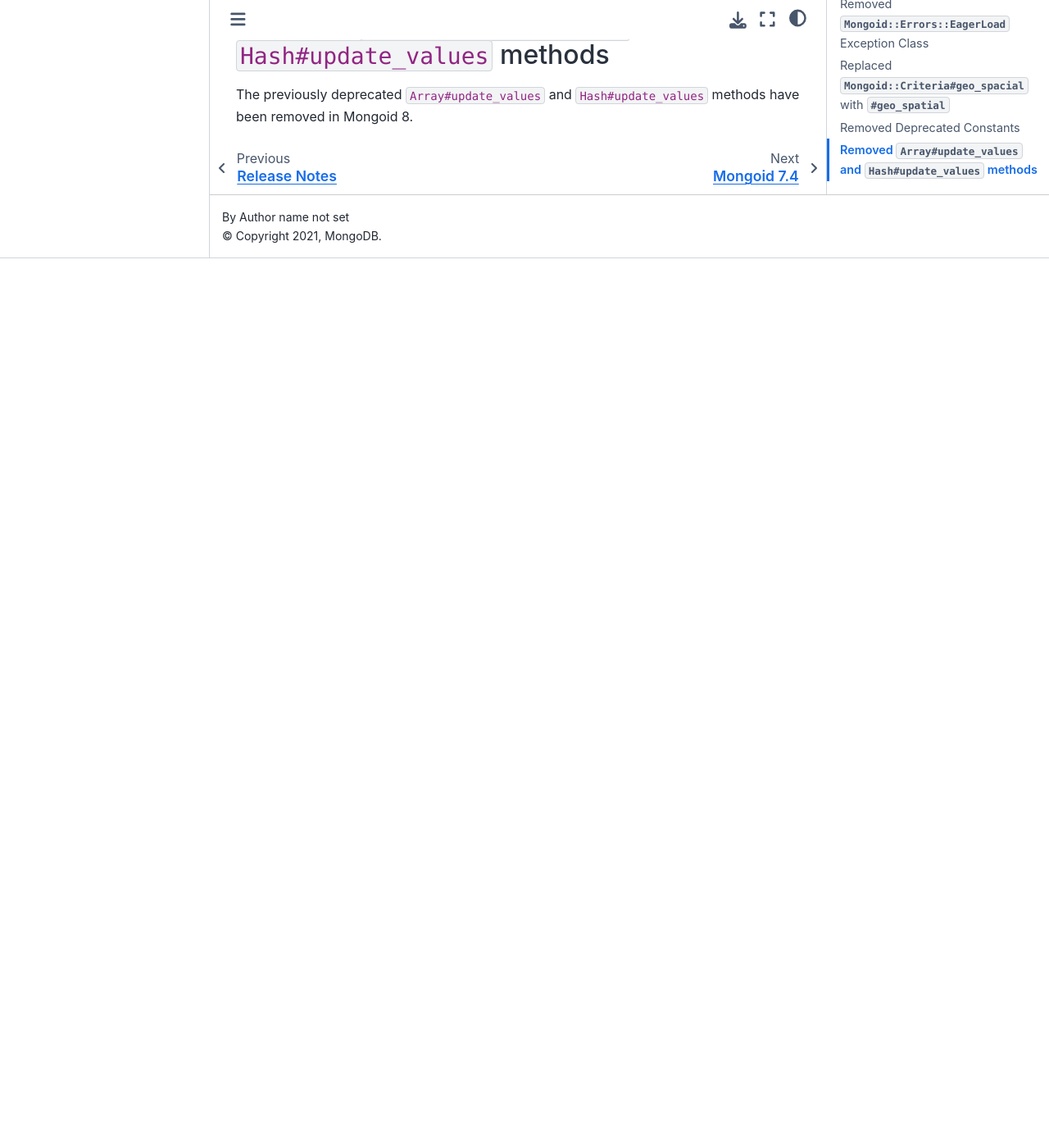
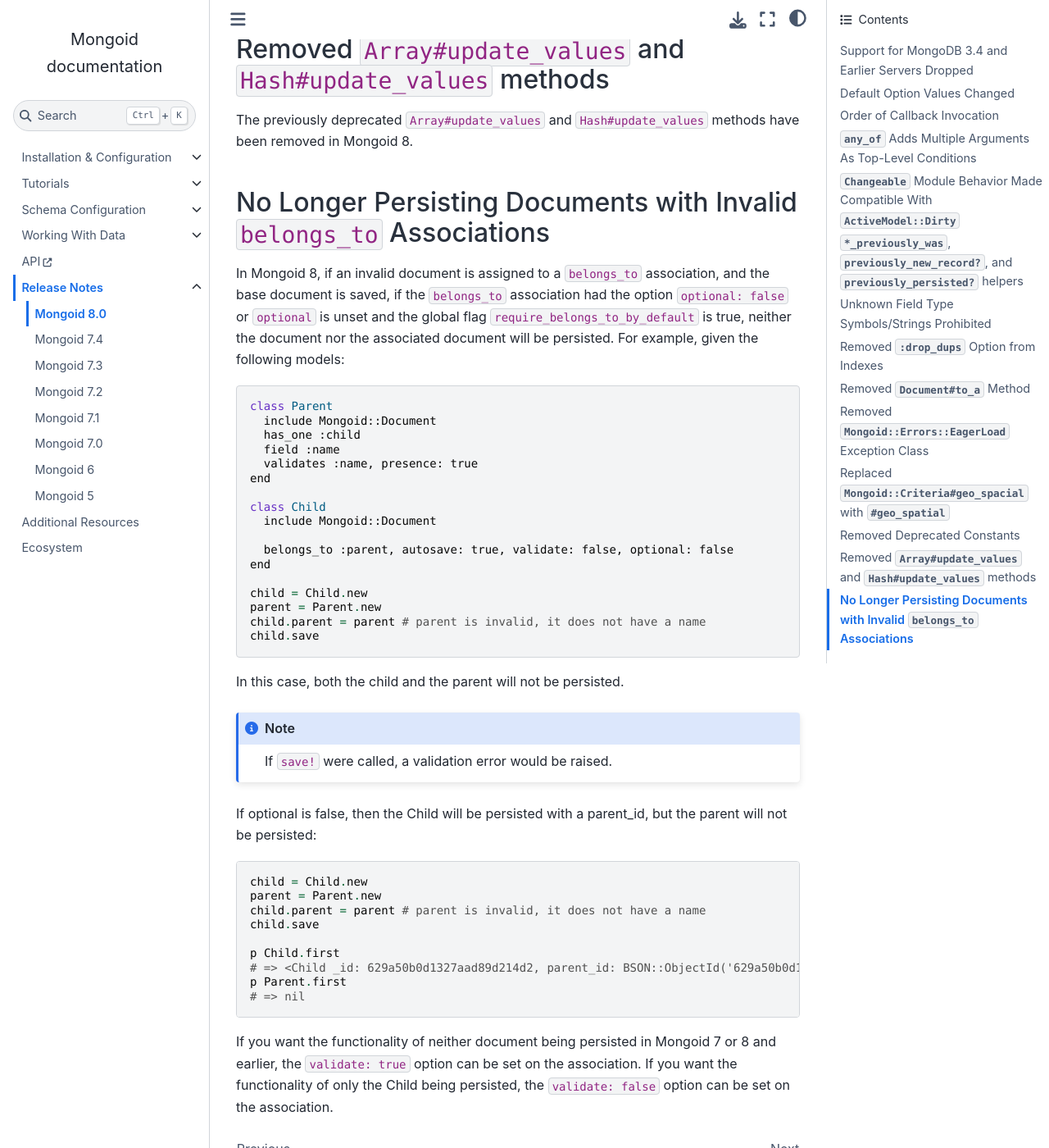
Before and after one commit to i80and/docs-mongoid, a Sphinx documentation site: the page built from docs/release-notes/mongoid-8.0.txt, in a window 1280 px wide and 1400 px high, scrolled down 7675 px. Shown: the whole window at 82% size. Built offline with Sphinx 7.4.7 and the Sphinx Book theme 1.1.4, drawn with Linux system fonts in a browser that asks for light colours; before the commit the page ends 7990 px from its top, so only the background shows below that; some of the changed text lies outside the part shown.

Commit message:
MONGOID-4160 Don't persist document if associated document is invalid with optional: false (#5303)
* MONGOID-4160 what happens if you use validations on autosave?

* Update lib/mongoid/association/referenced/auto_save.rb

* MONGOID-4160 attempt to reject invalid foreign keys

* MONGOID-4160 if it's not persisted

* MONGOID-4160 undo changes

* MONGOID-4160 don't persist document if associated document is invalid

* MONGOID-4160 release notes

* MONGOID-4160 update docs

```diff
--- a/docs/release-notes/mongoid-8.0.txt
+++ b/docs/release-notes/mongoid-8.0.txt
@@ -352,3 +352,59 @@ Removed ``Array#update_values`` and ``Hash#update_values`` methods
 
 The previously deprecated ``Array#update_values`` and ``Hash#update_values``
 methods have been removed in Mongoid 8.
+
+
+No Longer Persisting Documents with Invalid ``belongs_to`` Associations
+-----------------------------------------------------------------------
+
+In Mongoid 8, if an invalid document is assigned to a ``belongs_to`` association,
+and the base document is saved, if the ``belongs_to`` association had the
+option ``optional: false`` or ``optional`` is unset and the global flag
+``require_belongs_to_by_default`` is true, neither the document nor the
+associated document will be persisted. For example, given the following
+models:
+
+.. code::
+
+  class Parent
+    include Mongoid::Document
+    has_one :child
+    field :name
+    validates :name, presence: true
+  end
+
+  class Child
+    include Mongoid::Document
+
+    belongs_to :parent, autosave: true, validate: false, optional: false
+  end
+
+  child = Child.new
+  parent = Parent.new
+  child.parent = parent # parent is invalid, it does not have a name
+  child.save
+
+In this case, both the child and the parent will not be persisted.
+
+.. note::
+  If ``save!`` were called, a validation error would be raised.
+
+If optional is false, then the Child will be persisted with a parent_id, but the
+parent will not be persisted:
+
+.. code::
+
+  child = Child.new
+  parent = Parent.new
+  child.parent = parent # parent is invalid, it does not have a name
+  child.save
+
+  p Child.first
+  # => <Child _id: 629a50b0d1327aad89d214d2, parent_id: BSON::ObjectId('629a50b0d1327aad89d214d3')>
+  p Parent.first
+  # => nil
+
+If you want the functionality of neither document being persisted in Mongoid 7 or 8
+and earlier, the ``validate: true`` option can be set on the association. If
+you want the functionality of only the Child being persisted, the ``validate:
+false`` option can be set on the association.
```
